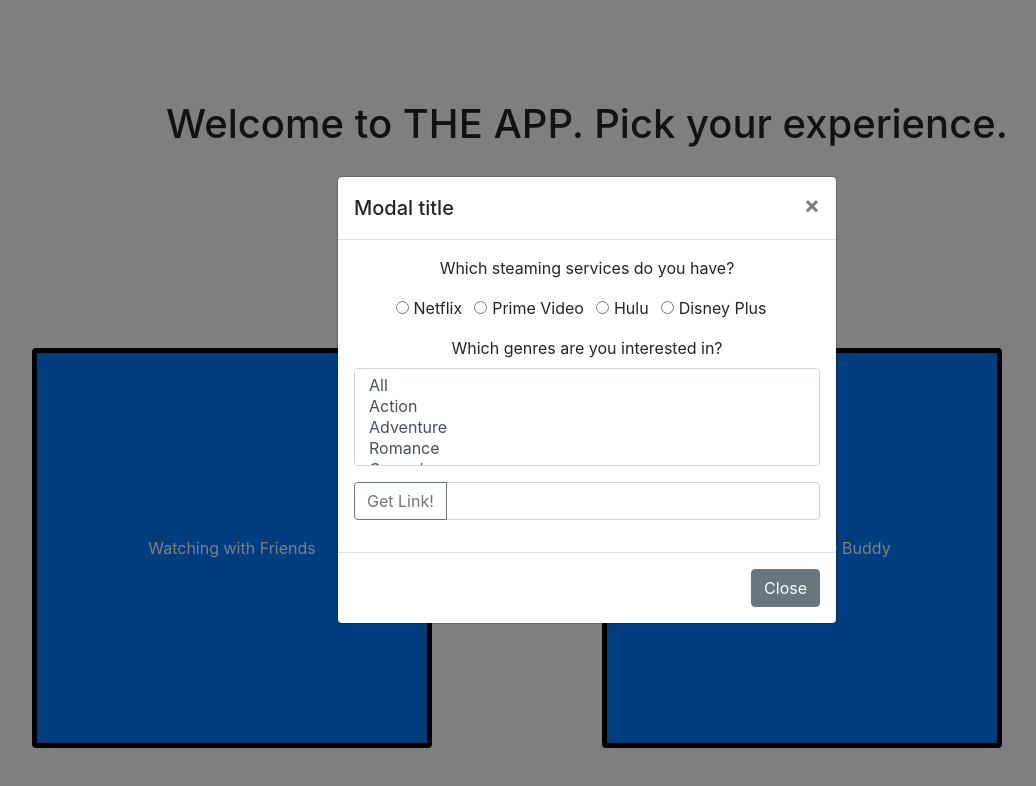
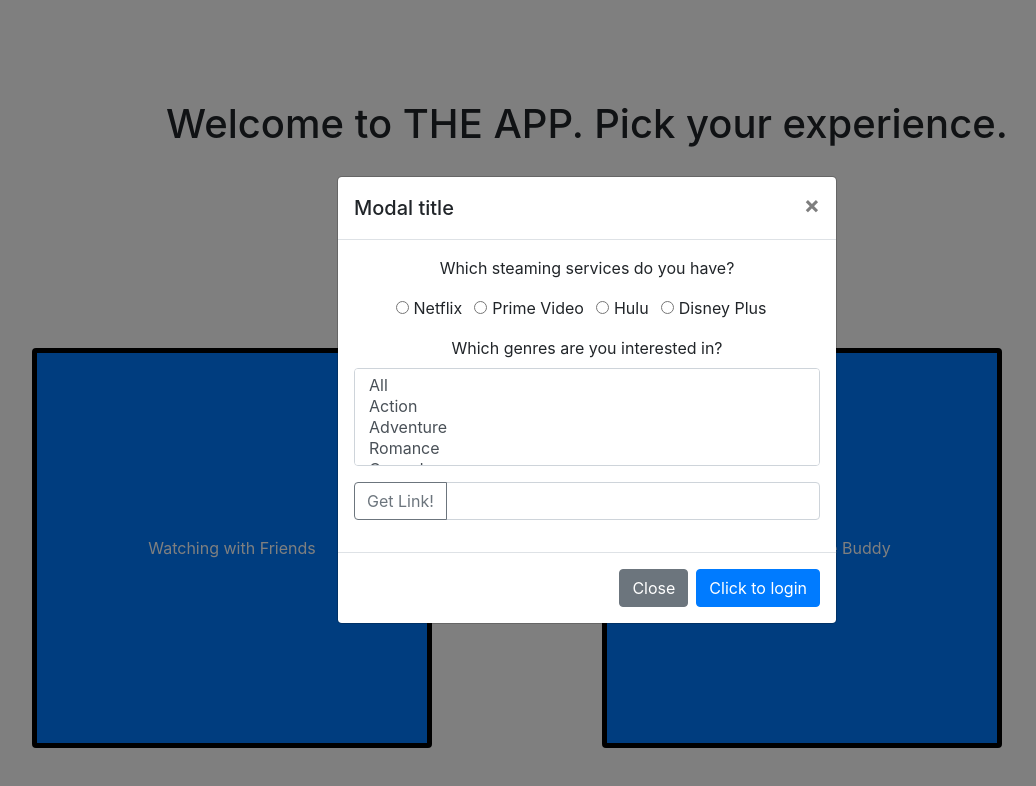
Before and after one commit to VemmyRM/PickHacks, a React (Create React App) app in the folder pickhacks/: page / in a window 1280 px wide. Both pictures are taken after a click on the button "Watching with Friends". Shown: the top 786 px of the page, without its empty margins (53-1089 px from the left). Built offline with nearby package versions, Linux system fonts and the light colour scheme.

Commit message:
Conditional rendering of displayMatch method

```diff
--- a/pickhacks/src/Components/Option.js
+++ b/pickhacks/src/Components/Option.js
@@ -1,6 +1,7 @@
 import { v4 as uuidv4 } from "uuid";
 import React, { useState } from "react";
 import firebase from "firebase";
+import {Link} from 'react-router-dom';
 
 const Options = ({ phrase }) => {
   const [groupId, setId] = useState(0);
@@ -141,6 +142,7 @@ const Options = ({ phrase }) => {
                 data-dismiss="modal" >
                 Close
               </button>
+             <Link className="btn btn-primary" to= {`/movies/${groupId}`} >Click to login</Link>
             </div>
           </div>
         </div>
```
